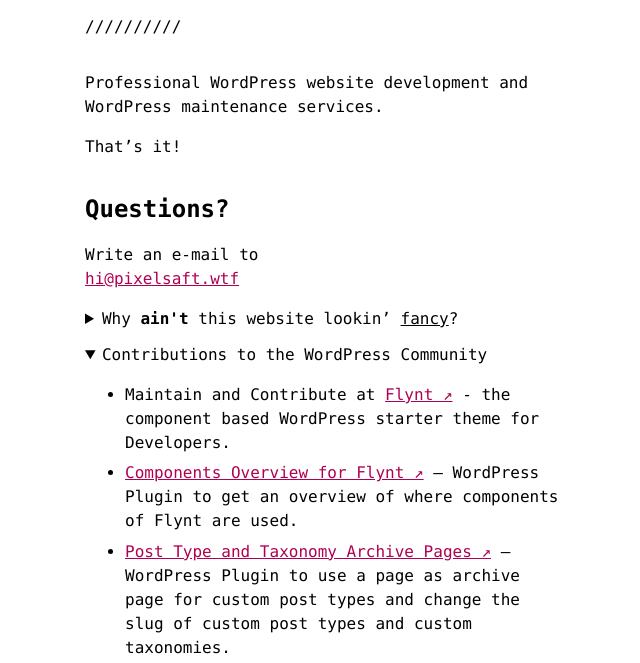
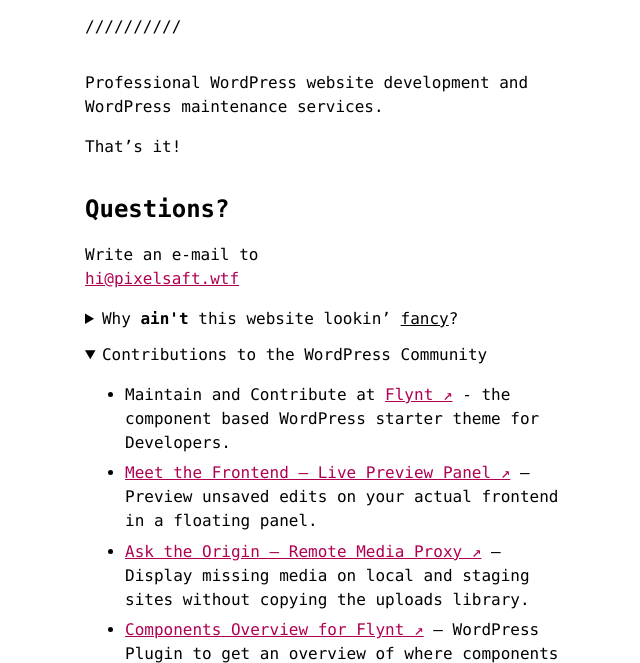
Before and after one commit to Pixelsaft/pixelsaft.github.io, a plain HTML site: page index.html in a window 1280 px wide. Both pictures are taken after a click on the heading "Contributions to the WordPress Community". Shown: the part 129-792 px from the top of the page, without its empty margins (315-955 px from the left). Drawn offline with Linux system fonts and the light colour scheme.

Commit message:
docs: add two WordPress plugins to the homepage

```diff
--- a/index.html
+++ b/index.html
@@ -37,6 +37,8 @@
     <summary>Contributions to the WordPress Community</summary>
     <ul>
       <li>Maintain and Contribute at <a href="https://github.com/flyntwp/flynt" target="_blank">Flynt&nbsp;↗</a> - the component based WordPress starter theme for Developers.</li>
+      <li><a href="https://wordpress.org/plugins/meet-the-frontend-live-preview-panel/" target="_blank">Meet the Frontend – Live Preview Panel&nbsp;↗</a> – Preview unsaved edits on your actual frontend in a floating panel.</li>
+      <li><a href="https://wordpress.org/plugins/ask-the-origin-remote-media-proxy/" target="_blank">Ask the Origin – Remote Media Proxy&nbsp;↗</a> – Display missing media on local and staging sites without copying the uploads library.</li>
       <li><a href="https://wordpress.org/plugins/components-overview-flynt/" target="_blank">Components Overview for Flynt&nbsp;↗</a> – WordPress Plugin to get an overview of where components of Flynt are used.</li>
       <li><a href="https://wordpress.org/plugins/post-type-archive-pages-and-permalink-settings/" target="_blank">Post Type and Taxonomy Archive Pages&nbsp;↗</a> – WordPress Plugin to use a page as archive page for custom post types and change the slug of custom post types and custom taxonomies.</li>
       <li><a href="https://wordpress.org/plugins/disable-sync-repeater-option-for-acfml/" target="_blank">Disable Sync Repeater Option for ACFML&nbsp;↗</a> – WordPress Plugin to disable the sync repeater option of ACFML.</li>
```
